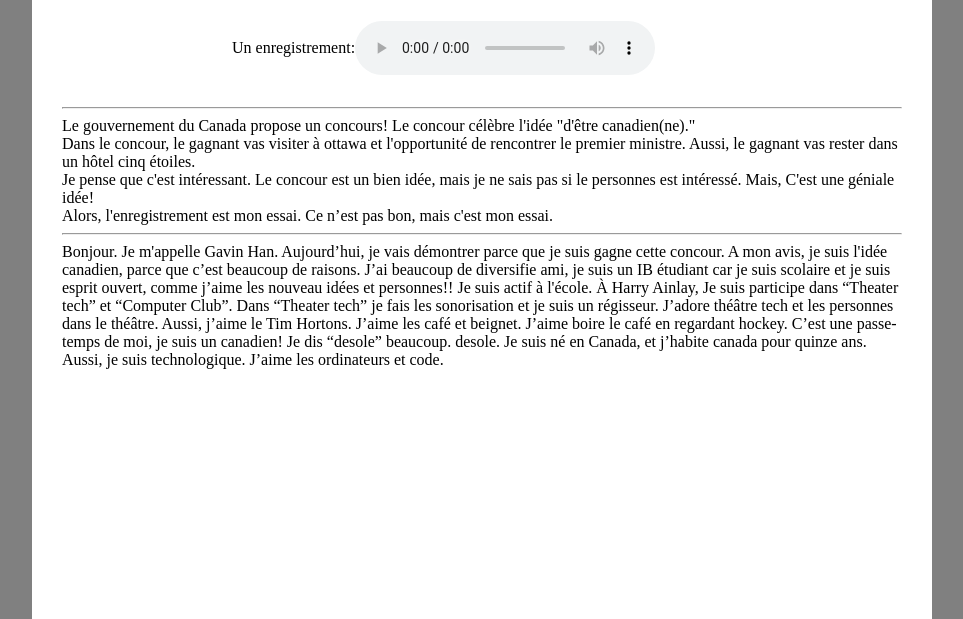
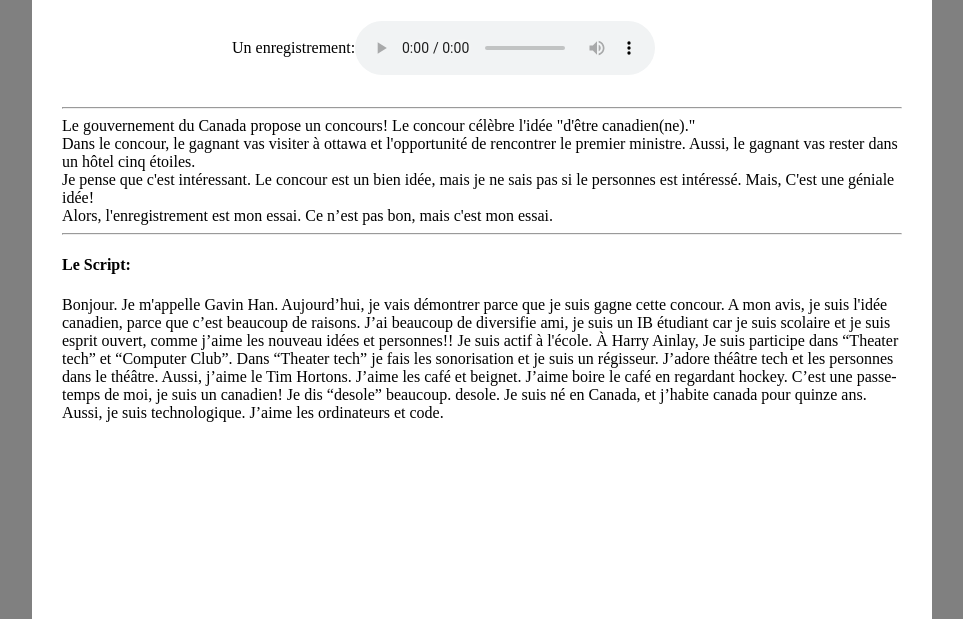
Before and after one commit to GavinHanHAHS/contestFrenchProject, a plain HTML site: page index.html in a window 1280 px wide. Shown: the part 181-800 px from the top of the page, without its empty margins (158-1121 px from the left). Drawn offline with Linux system fonts and the light colour scheme.

Commit message:
Update index.html

```diff
--- a/index.html
+++ b/index.html
@@ -38,6 +38,7 @@
         <p>Je pense que c'est intéressant. Le concour est un bien idée, mais je ne sais pas si le personnes est intéressé. Mais, C'est une géniale idée!</p>
         <p>Alors, l'enregistrement est mon essai. Ce n’est pas bon, mais c'est mon essai.</p>
         <hr>
+        <h4>Le Script:</h4>
         <p>Bonjour. Je m'appelle Gavin Han. Aujourd’hui, je vais démontrer parce que je suis gagne cette concour.
 
           A mon avis, je suis l'idée canadien, parce que c’est beaucoup de raisons.
```
